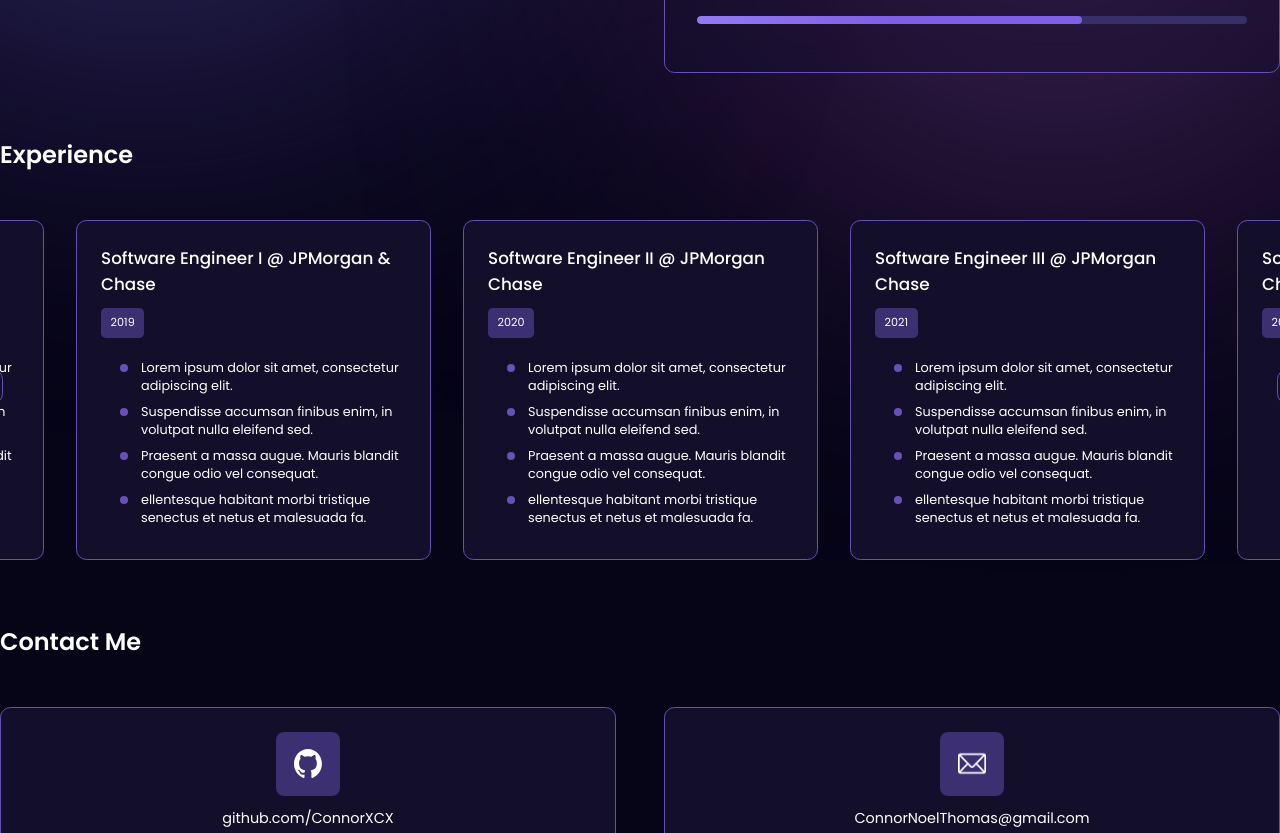
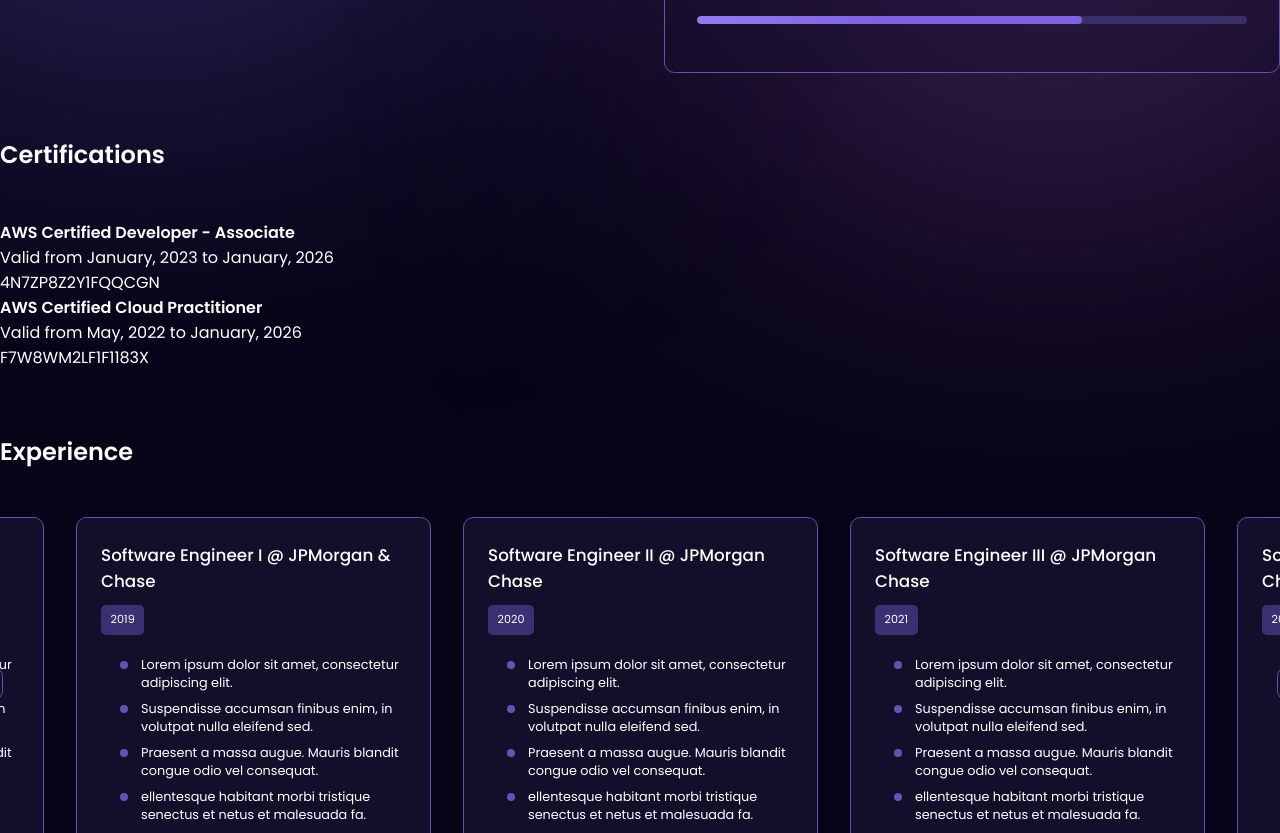
Before and after one commit to ConnorXCX/Portfolio, a React (Vite) app: page / in a window 1280 px wide. Shown: the part 1220-2053 px from the top of the page. Built offline with nearby package versions, Linux system fonts and the light colour scheme.

Commit message:
Design Certifications component.

```diff
--- a/src/App.jsx
+++ b/src/App.jsx
@@ -17,8 +17,8 @@ const App = () => (
     <div className="container">
       <Hero />
       <Skills />
-      {/* <Certifications />
-      <Projects /> */}
+      <Certifications />
+      {/* <Projects /> */}
       <Experience />
       <Contact />
     </div>
--- /dev/null
+++ b/src/components/CertificationCard.jsx
@@ -0,0 +1,21 @@
+import "./CertificationCard.css";
+
+const CertificationCard = ({
+  title,
+  issueDate,
+  expirationDate,
+  credentialId,
+}) => {
+  return (
+    <div>
+      <h4>{title}</h4>
+      <p>
+        Valid from {issueDate.month}, {issueDate.year} to {expirationDate.month}
+        , {expirationDate.year}
+      </p>
+      <p>{credentialId}</p>
+    </div>
+  );
+};
+
+export default CertificationCard;
--- a/src/components/Certifications.css
+++ b/src/components/Certifications.css
@@ -0,0 +1,10 @@
+.certifications-container {
+  margin: 4rem 0;
+  position: relative;
+}
+
+.certifications-container h5 {
+  font-size: 1.5rem;
+  font-weight: 6000;
+  margin-bottom: 3rem;
+}
--- a/src/components/Certifications.jsx
+++ b/src/components/Certifications.jsx
@@ -1,7 +1,22 @@
 import "./Certifications.css";
+import CertificationCard from "./CertificationCard";
+import { CERTIFICATIONS } from "../utils/data";
 
-const Certifications = () => {
-  return <div>Certifications Section - WIP</div>;
-};
+const Certifications = () => (
+  <section id="certifications" className="certifications-container">
+    <h5>Certifications</h5>
+
+    <div className="certifications-content">
+      {CERTIFICATIONS.map((item) => (
+        <CertificationCard
+          title={item.title}
+          issueDate={item.issue_date}
+          expirationDate={item.expiration_date}
+          credentialId={item.credential_id}
+        />
+      ))}
+    </div>
+  </section>
+);
 
 export default Certifications;
--- a/src/utils/data.js
+++ b/src/utils/data.js
@@ -14,6 +14,10 @@ export const NAV_LINKS = [
   {
     id: "experience",
     title: "Experience",
+  },
+  {
+    id: "certifications",
+    title: "Certifications",
   },
   {
     id: "contact",
@@ -76,14 +80,26 @@ export const SKILLS = [
 export const CERTIFICATIONS = [
   {
     title: "AWS Certified Developer - Associate",
-    issue_date: "January 2023",
-    expiration_date: "January 2026",
+    issue_date: {
+      month: "January",
+      year: "2023",
+    },
+    expiration_date: {
+      month: "January",
+      year: "2026",
+    },
     credential_id: "4N7ZP8Z2Y1FQQCGN",
   },
   {
     title: "AWS Certified Cloud Practitioner",
-    issue_date: "May 2022",
-    expiration_date: "January 2026",
+    issue_date: {
+      month: "May",
+      year: "2022",
+    },
+    expiration_date: {
+      month: "January",
+      year: "2026",
+    },
     credential_id: "F7W8WM2LF1F1183X",
   },
 ];
```
Also changed, not shown: src/components/CertificationCard.css (added).
